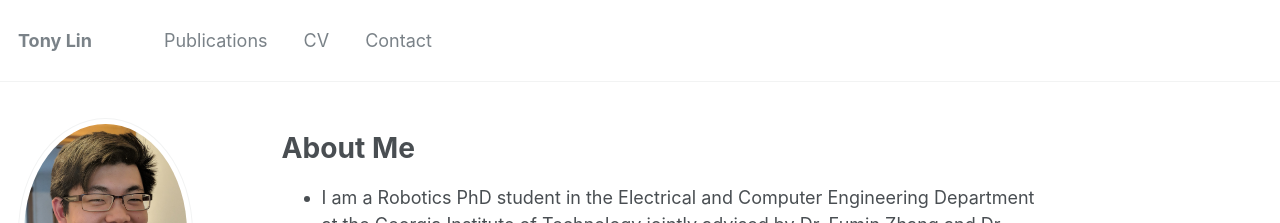
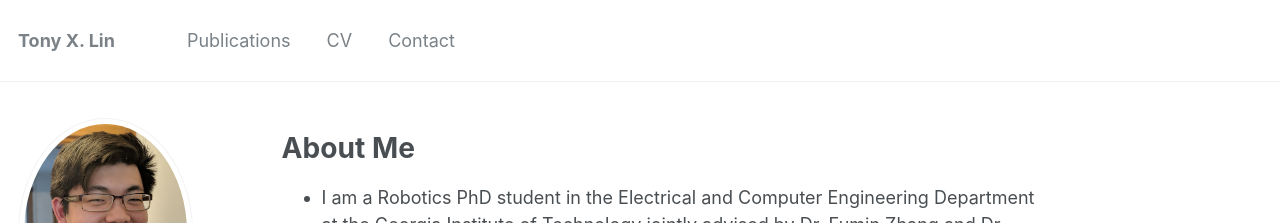
Before and after one commit to tony-x-lin/tony-x-lin.github.io, a Jekyll site: the page built from _pages/about.md, in a window 1280 px wide and 1169 px high. Shown: the top 223 px of the window. Built offline with Jekyll 4.4.1, drawn with Linux system fonts in a browser that asks for light colours.

```diff
--- a/_config.yml
+++ b/_config.yml
@@ -7,7 +7,7 @@
 
 # Site Settings
 locale                   : "en-US"
-title                    : "Tony Lin"
+title                    : "Tony X. Lin"
 title_separator          : "-"
 name                     : &name "Tony X. Lin"
 description              : &description "PhD Student"
```
